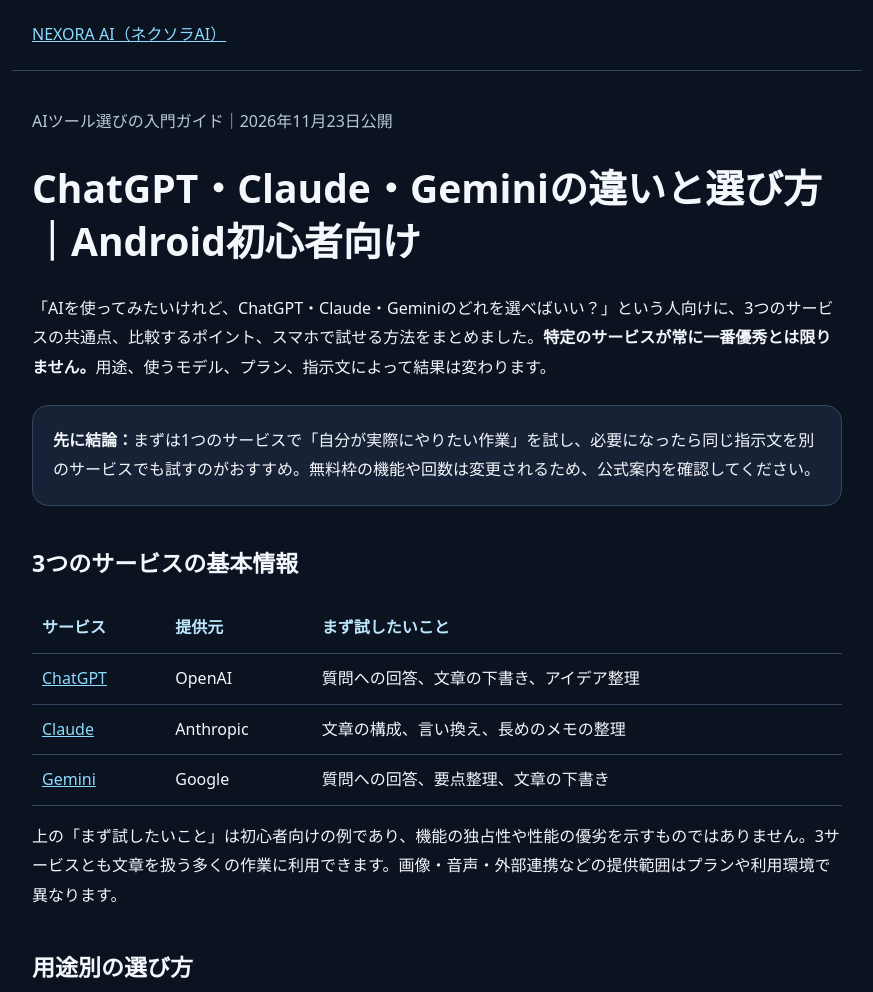
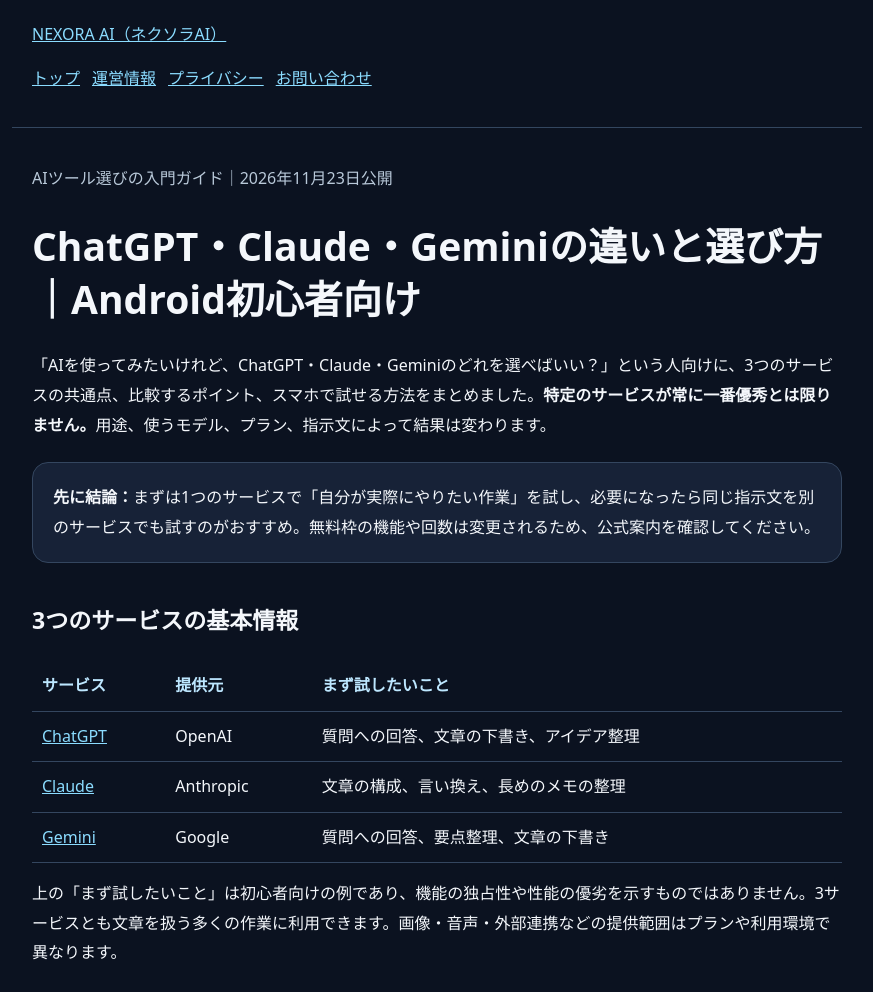
Before and after one commit to ymre1224-hash/ai-fire-system, a plain HTML site: page chatgpt-claude-gemini-guide.html in a window 1280 px wide. Shown: the top 992 px of the page, without its empty margins (203-1076 px from the left). Drawn offline with Linux system fonts and the light colour scheme.

Commit message:
Add consistent trust and contact navigation

```diff
--- a/chatgpt-claude-gemini-guide.html
+++ b/chatgpt-claude-gemini-guide.html
@@ -5,7 +5,7 @@
 <link rel="canonical" href="https://ymre1224-hash.github.io/nexora-ai-/chatgpt-claude-gemini-guide.html">
 <meta property="og:type" content="article"><meta property="og:locale" content="ja_JP"><meta property="og:title" content="ChatGPT・Claude・Geminiの違いと選び方 | NEXORA AI"><meta property="og:description" content="3つの対話型AIを自分の用途で比較する、Android初心者向けガイド。"><meta property="og:url" content="https://ymre1224-hash.github.io/nexora-ai-/chatgpt-claude-gemini-guide.html">
 <style>:root{color-scheme:dark}*{box-sizing:border-box}body{margin:0;background:#0b1220;color:#f4f7fb;font:16px/1.85 system-ui,sans-serif}header,main,footer{max-width:850px;margin:auto;padding:20px}header{border-bottom:1px solid #33465f}a{color:#8bdcff}h1{font-size:clamp(27px,6vw,39px);line-height:1.35}h2{font-size:23px;margin-top:36px}h3{font-size:19px;margin-top:25px}.card{background:#172237;border:1px solid #34465f;border-radius:16px;padding:20px;margin:22px 0}.muted,small{color:#b9c9d9}li{margin:10px 0}table{width:100%;border-collapse:collapse}th,td{text-align:left;vertical-align:top;padding:10px;border-bottom:1px solid #34465f}th{color:#bde7ff}footer{border-top:1px solid #33465f;font-size:13px}</style></head>
-<body><header><a href="./">NEXORA AI（ネクソラAI）</a></header><main><p class="muted">AIツール選びの入門ガイド｜2026年11月23日公開</p>
+<body><header><a href="./">NEXORA AI（ネクソラAI）</a><nav aria-label="サイト案内" style="display:flex;flex-wrap:wrap;gap:12px;margin:14px 0"><a href="./">トップ</a><a href="./about.html">運営情報</a><a href="./privacy.html">プライバシー</a><a href="./contact.html">お問い合わせ</a></nav></header><main><p class="muted">AIツール選びの入門ガイド｜2026年11月23日公開</p>
 <h1>ChatGPT・Claude・Geminiの違いと選び方｜Android初心者向け</h1>
 <p>「AIを使ってみたいけれど、ChatGPT・Claude・Geminiのどれを選べばいい？」という人向けに、3つのサービスの共通点、比較するポイント、スマホで試せる方法をまとめました。<strong>特定のサービスが常に一番優秀とは限りません。</strong>用途、使うモデル、プラン、指示文によって結果は変わります。</p>
 <div class="card"><strong>先に結論：</strong>まずは1つのサービスで「自分が実際にやりたい作業」を試し、必要になったら同じ指示文を別のサービスでも試すのがおすすめ。無料枠の機能や回数は変更されるため、公式案内を確認してください。</div>
```
